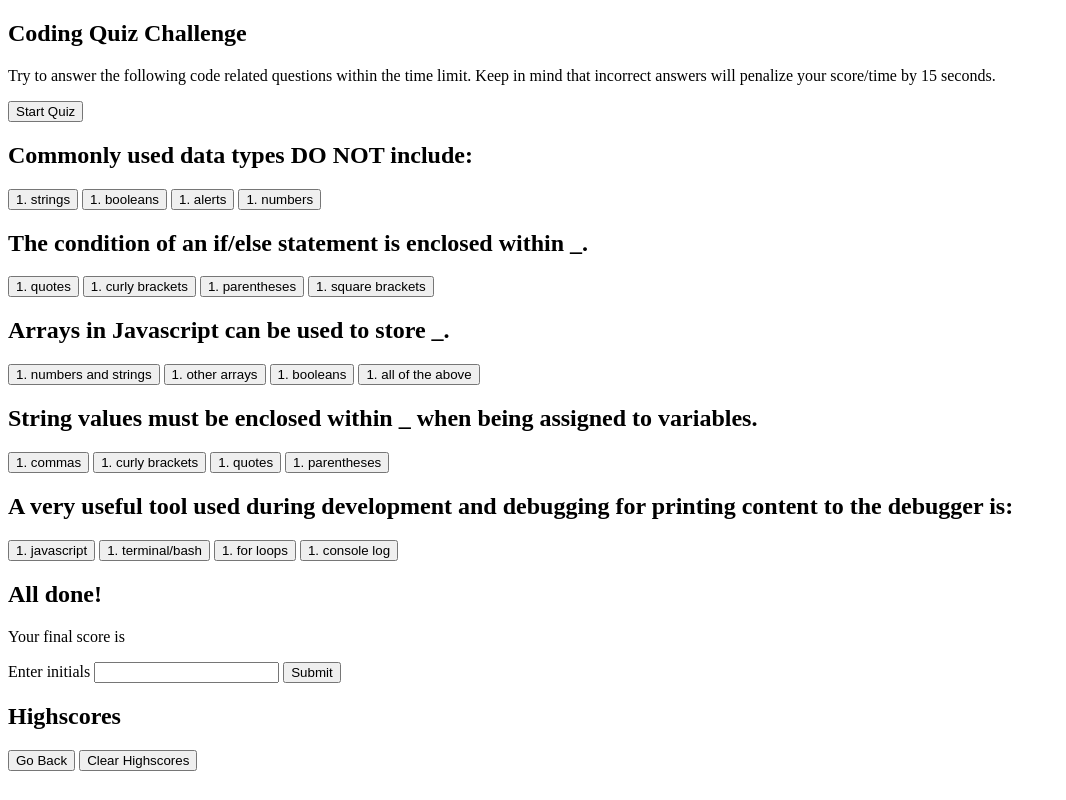
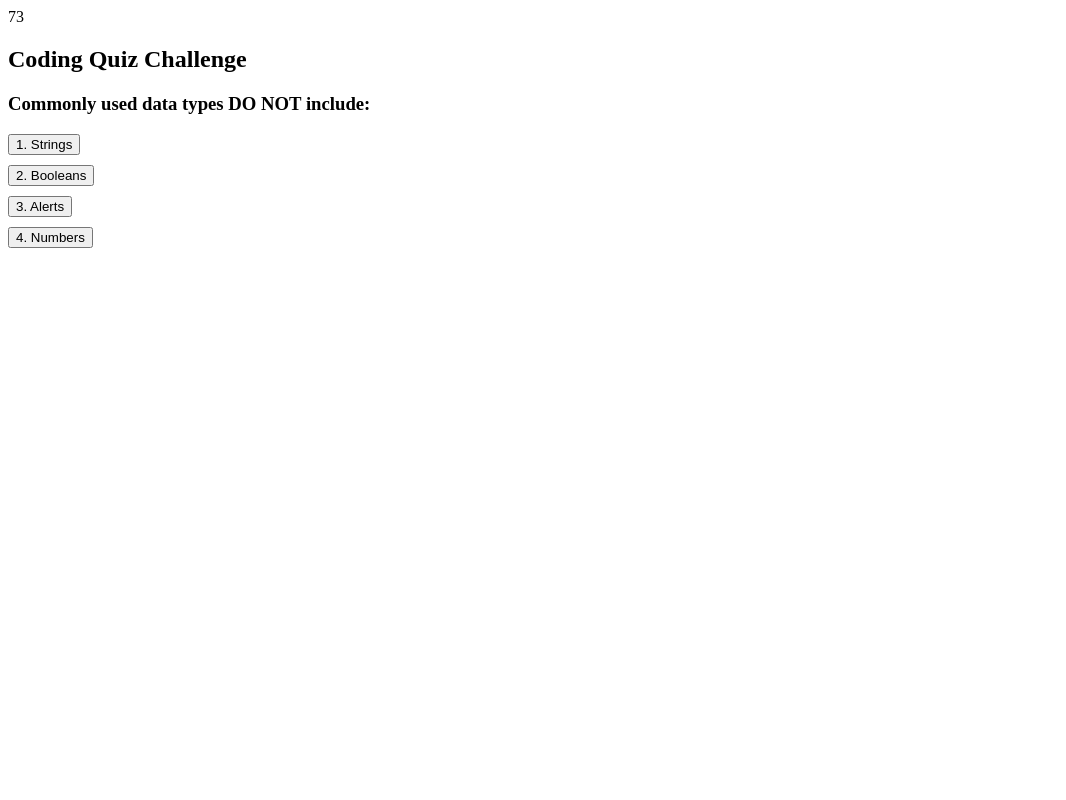
Before and after one commit to mubarak24/Code-Quiz, a plain HTML site: page index.html in a window 1280 px wide. Both pictures are taken after a click on the button "Start Quiz". Shown: the whole page, without its empty margins (0-1066 px from the left). Drawn offline with Linux system fonts and the light colour scheme.

Commit message:
Timer with questions

```diff
--- /dev/null
+++ b/assets/css/style.css
@@ -0,0 +1,11 @@
+.hide {
+    display: none;
+}
+
+.choices button {
+    display: block;
+}
+
+.choice {
+    margin-block: 10px;
+}
--- /dev/null
+++ b/assets/js/questions.js
@@ -0,0 +1,27 @@
+var questions = [
+    {
+        title: "Commonly used data types DO NOT include:",
+        choices: ["Strings", "Booleans", "Alerts", "Numbers"],
+        answer: "Alerts"
+    },
+    {
+        title: "The condition of an if/else statement is enclosed within _.",
+        choices: ["Quotes", "Curly brackets", "Parentheses", "Square brackets"],
+        answer: "Parentheses"
+    },
+    {
+        title: "Arrays in Javascript can be used to store _.",
+        choices: ["Numbers and Strings", "Other arrays", "Booleans", "All of the above"],
+        answer: "Numbers and Strings"
+    },
+    {
+        title: "String values must be enclosed within _ when being assigned to variables.",
+        choices: ["Commas", "Curly brackets", "Quotes", "Parentheses"],
+        answer: "Quotes"
+    },
+    {
+        title: "A very useful tool used during development and debugging for printing content to the debugger is:",
+        choices: ["Javascript", "Terminal/Bash", "For loops", "Console log"],
+        answer: "Console log"
+    }
+]
--- /dev/null
+++ b/assets/js/script.js
@@ -0,0 +1,90 @@
+var startQuizEl = document.querySelector("#start-quiz");
+var startScreenEl = document.querySelector("#start-screen");
+var questionsEl = document.querySelector("#questions");
+var timeEl = document.querySelector("#time");
+var titleEl = document.querySelector("#question-title");
+var choicesEl = document.querySelector("#choices");
+var feedbackEl = document.querySelector("#feedback")
+var timerId;
+var time = questions.length * 15;
+
+var currentQuestionIndex = 0;
+
+startQuizEl.addEventListener('click', function(){
+    startScreenEl.setAttribute('class', "hide");
+    questionsEl.removeAttribute('class');
+    timerId = setInterval(clockTick, 1000);
+    timeEl.textContent = time;
+    getQuestion();
+})
+
+
+function clockTick(){
+    time--
+    timeEl.textContent = time;
+    if(time <= 0){
+        alert("Quiz ends");
+    }
+}
+
+function getQuestion() {
+  var currentQuestion = questions[currentQuestionIndex];
+
+  var titleEl = document.getElementById("question-title");
+  titleEl.textContent = currentQuestion.title;
+  choicesEl.innerHTML = "";
+
+  currentQuestion.choices.forEach(function(choice, i) {
+    var choiceNode = document.createElement("button");
+    choiceNode.setAttribute("class", "choice");
+    choiceNode.setAttribute("value", choice);
+    choiceNode.textContent = i + 1 + ". " + choice;
+    choiceNode.onclick = questionClick;
+    choicesEl.appendChild(choiceNode);
+  });
+}
+
+function questionClick() {
+  if (this.value !== questions[currentQuestionIndex].answer) {
+    time -= 15;
+
+    if (time < 0) {
+      time = 0;
+    }
+    timeEl.textContent = time;
+    feedbackEl.textContent = "Wrong!";
+    feedbackEl.style.color = "red";
+    feedbackEl.style.fontSize = "400%";
+  } else {
+    feedbackEl.textContent = "Correct!";
+    feedbackEl.style.color = "green";
+    feedbackEl.style.fontSize = "400%";
+  }
+
+  feedbackEl.setAttribute("class", "feedback");
+  setTimeout(function() {
+    feedbackEl.setAttribute("class", "feedback hide");
+  }, 2000);
+
+  currentQuestionIndex++;
+
+  if (currentQuestionIndex === questions.length) {
+    alert("Quiz ends!")
+    quizEnd();
+
+  } else {
+    getQuestion();
+  }
+}
+
+function quizEnd() {
+  clearInterval(timerId);
+
+  var endScreenEl = document.getElementById("end-screen");
+  endScreenEl.removeAttribute("class");
+
+var finalScoreEl = document.getElementById("final-score");
+finalScoreEl.textContent = time;
+
+  questionsEl.setAttribute("class", "hide");
+}
--- a/index.html
+++ b/index.html
@@ -1,71 +1,46 @@
 <!DOCTYPE html>
 <html lang="en">
+
 <head>
     <meta charset="UTF-8">
     <meta http-equiv="X-UA-Compatible" content="IE=edge">
     <meta name="viewport" content="width=device-width, initial-scale=1.0">
     <title>Code Quiz</title>
+    <link rel="stylesheet" href="./assets/css/style.css" />
 </head>
 
 <body>
     <div class="scores"></div>
-    <div class="timer"></div>
+    <div id="time"></div>
     <div class="wrapper">
-    <div id="start-quiz" class="hide"></div>
         <h2>Coding Quiz Challenge</h2>
-        <p>Try to answer the following code related questions within the time limit. Keep in mind that incorrect answers will penalize your score/time by 15 seconds.</p>
-        <button>Start Quiz</button>
+        <div id="start-screen" class="start">
+            <p>Try to answer the following code related questions within the time limit. Keep in mind that incorrect
+                answers will penalize your score/time by 15 seconds.</p>
+            <button id="start-quiz">Start Quiz</button>
         </div>
-    <div id="questions">
-        <h2 id="question-title">Commonly used data types DO NOT include:</h2>
-        <div id="choices">
-            <button class="choice" value="strings">1. strings</button>
-            <button class="choice" value="booleans">1. booleans</button>
-            <button class="choice" value="alerts">1. alerts</button>
-            <button class="choice" value="numbers">1. numbers</button>
+        <div id="questions" class="hide">
+            <h3 id="question-title"></h3>
+            <div id="choices" class="choices"></div>
         </div>
-        <h2 id="question-title">The condition of an if/else statement is enclosed within _.</h2>
-        <div id="choices">
-            <button class="choice" value="quotes">1. quotes</button>
-            <button class="choice" value="curly brackets">1. curly brackets</button>
-            <button class="choice" value="parentheses">1. parentheses</button>
-            <button class="choice" value="square brackets">1. square brackets</button>
-        </div>
-        <h2 id="question-title">Arrays in Javascript can be used to store _.</h2>
-        <div id="choices">
-            <button class="choice" value="numbers and strings">1. numbers and strings</button>
-            <button class="choice" value="other arrays">1. other arrays</button>
-            <button class="choice" value="booleans">1. booleans</button>
-            <button class="choice" value="all of the above">1. all of the above</button>
-        </div>
-        <h2 id="question-title">String values must be enclosed within _ when being assigned to variables.</h2>
-        <div id="choices">
-            <button class="choice" value="commas">1. commas</button>
-            <button class="choice" value="curly brackets">1. curly brackets</button>
-            <button class="choice" value="quotes">1. quotes</button>
-            <button class="choice" value="parentheses">1. parentheses</button>
-        </div>
-        <h2 id="question-title">A very useful tool used during development and debugging for printing content to the debugger is:</h2>
-        <div id="choices">
-            <button class="choice" value="javascript">1. javascript</button>
-            <button class="choice" value="terminal/bash">1. terminal/bash</button>
-            <button class="choice" value="for loops">1. for loops</button>
-            <button class="choice" value="console log">1. console log</button>
     </div>
 
-    </div>
-    <div id="end-screen" class="hide"></div>
+    <div id="end-screen" class="hide">
         <h2>All done!</h2>
         <p>Your final score is</p>
         <label>Enter initials</label>
         <input type="text">
         <input type="submit">
-    <div id="feedback" class="feedback"></div>
         <h2>Highscores</h2>
         <button>Go Back</button>
         <button>Clear Highscores</button>
+    </div>
 
-    <script src="assets\script.js"></script>
+    <div id="feedback" class="feedback"></div>
+
+    <script src="assets/js/questions.js"></script>
+    <script src="assets/js/script.js"></script>
 
 </body>
+
 </html>
```
Also changed, not shown: assets/script.js (deleted). Lines whose indentation alone changed are shown as unchanged.
